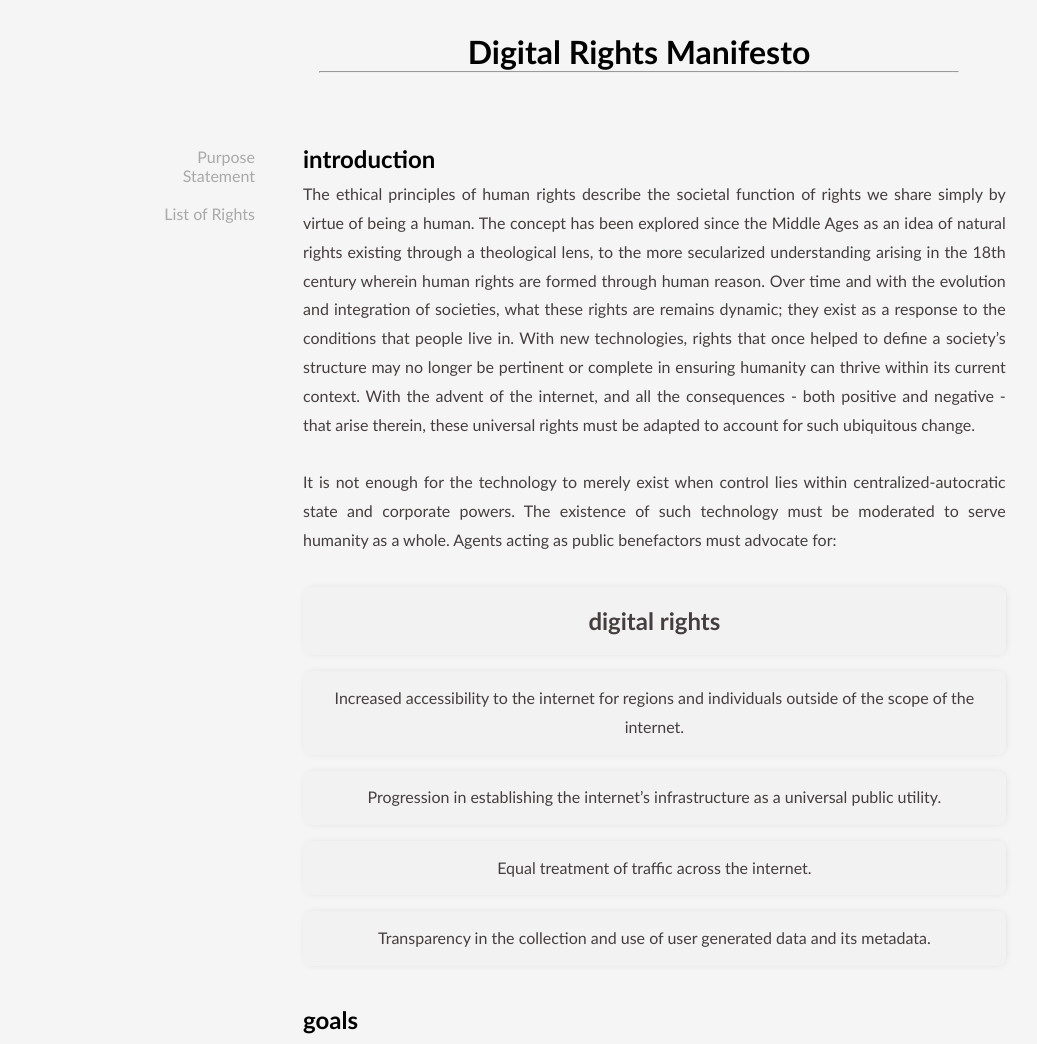
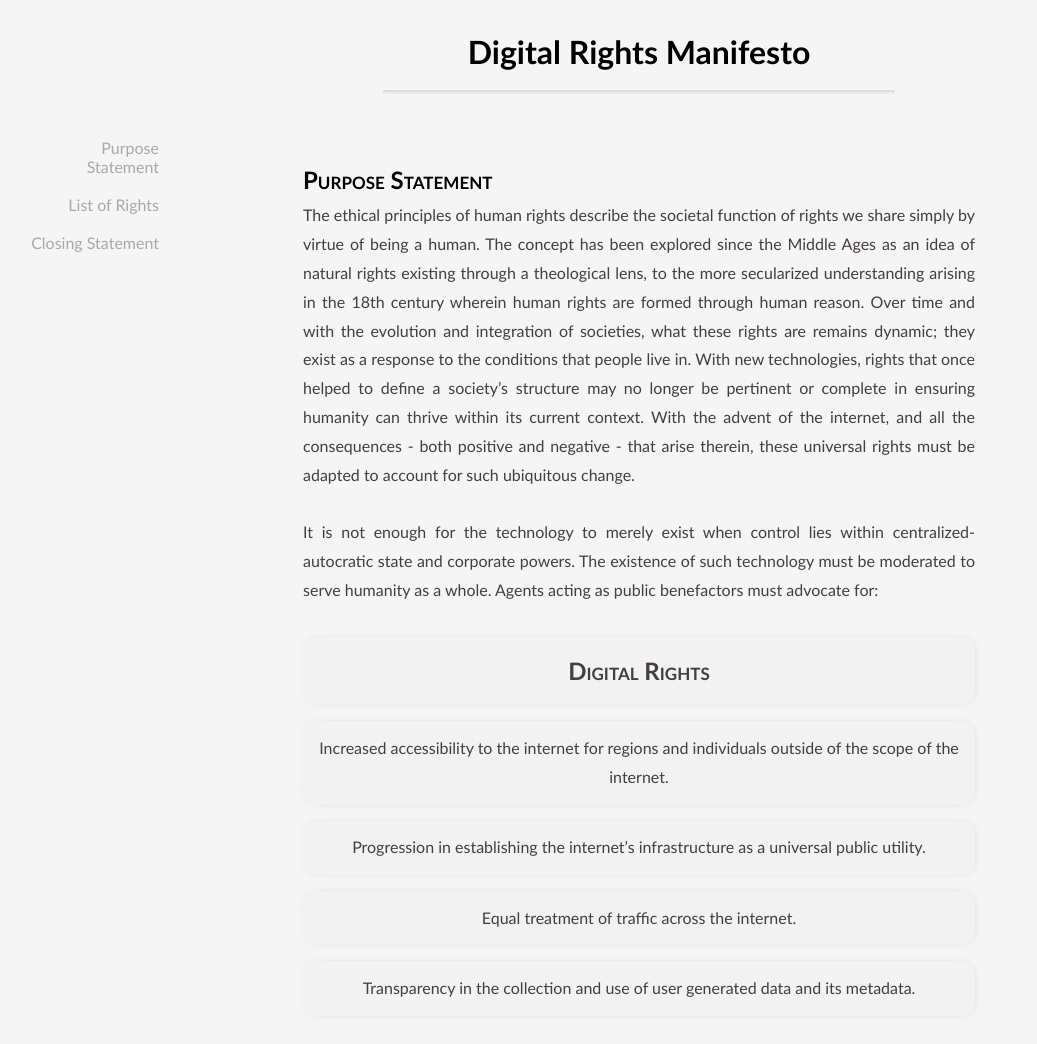
Before and after one commit to Goldbee2/Digital-Rights-Manifesto, a plain HTML site: page index.html in a window 1280 px wide. Shown: the top 1044 px of the page, without its empty margins (1-1038 px from the left). Drawn offline with Linux system fonts and the light colour scheme.

Commit message:
Restructured DOM for better behavior
Changed layout: there is a left flex container and a right flex container which change size to center the article. Now the sidebar clings to the side of the article properly on larger page widths.

Also did some minor styling changes to the bar benear the title and the text in subtitles.

```diff
--- a/index.css
+++ b/index.css
@@ -3,6 +3,7 @@
   --sidebarBGColor: rgb(242, 242, 242);
   --paragraphColor: rgb(70, 62, 62);
   --sidebarTextColor: rgb(170, 168, 168);
+  --lightAccentColor: rgb(221, 221, 221);
   font-family: "Gill Sans", "Gill Sans MT", Calibri, "Trebuchet MS", sans-serif;
 }
 
@@ -10,18 +11,47 @@
   box-sizing: border-box;
   padding: 0;
   margin: 0;
+  scroll-behavior: smooth;
 }
 
 body {
   background-color: var(--backgroundColor);
+  display: flex;
+  flex-direction: row;
+  overflow-x: hidden;
 }
 
+
+
+
+
+#sidebar-container{
+  flex-grow: 1;
+  min-width: 11em;
+  padding-top: 8em;
+}
+
+#right-container{
+  flex-grow: 1;
+  min-width: 11em;
+  content:"";
+  height: 100vh;
+}
+
+
+
+
+
+
+
 #sidebar {
-  float: left;
+  z-index: 10;
   display: flex;
   flex-direction: column;
-  height: 100vh;
-  padding: 2em;
+  padding: 0;
+  position:sticky;
+  top: 2em;
+  float: right;
 }
 
 #sidebar a {
@@ -31,6 +61,7 @@ body {
   margin: 0.2em 0;
   text-align: right;
   color: var(--sidebarTextColor);
+  float: right;
 }
 
 #sidebar a:hover {
@@ -40,18 +71,22 @@ body {
 
 #content {
   display: flex;
-  max-width: 70rem;
-  flex-direction: row;
+  flex-direction: column;
   justify-content: center;
   margin: 0 auto;
+  align-items: center;
+  width: 60em;
+}
+
+header {
+  text-align: center;
+  padding: 2em 0;
+  /* background-color: greenyellow; */
 }
 
 .article {
-  position: relative;
-  margin: 0 auto;
   text-align: justify;
-  width: 100vw;
-  padding: 2em 0;
+  padding: 2em 4em;
   max-width: 50em;
   line-height: 1.8;
 }
@@ -60,17 +95,20 @@ p {
   color: var(--paragraphColor);
 }
 
-header {
-  margin: 0 auto;
-  text-align: center;
-  padding: 2em 0;
-  width: 100vw;
-  /* background-color: greenyellow; */
+a{
+  text-decoration: none;
 }
 
+
+
 h1 hr {
-  max-width: 20em;
+  width: 16em;
   margin: 0 auto;
+  margin-top: 0.6em;
+  height: 2px;
+  border: 2px solid var(--lightAccentColor);
+  border-bottom: 2px solid rgb(235, 237, 237);
+  border-radius: 6px;
 }
 
 ul {
@@ -83,7 +121,7 @@ ul li {
   background-color: var(--sidebarBGColor);
   box-shadow: 1px 0 10px -4px rgba(0, 0, 0, 0.2);
   padding: 0.8rem 1rem;
-  border-radius: 8px;
+  border-radius: 14px;
   list-style: none;
   text-align: center;
 }
@@ -96,3 +134,7 @@ ol li {
 #blank {
   width: 22rem;
 }
+
+h2{
+  font-variant: small-caps;
+}
--- a/index.html
+++ b/index.html
@@ -1,5 +1,6 @@
 <!DOCTYPE html>
 <html lang="en">
+
 <head>
   <meta charset="UTF-8" />
   <title>Digital Rights Manifesto</title>
@@ -8,19 +9,23 @@
 
 <body>
   <!-- <script src="index.js"></script> -->
+  <div id=sidebar-container>
+    <nav id="sidebar">
+      <a href="#purpose">Purpose Statement</a>
+      <a href="#rights">List of Rights</a>
+      <a href="#closing">Closing Statement</a>
+    </nav>
+  </div>
+
+  <div id=content>
     <header>
       <h1>
         Digital Rights Manifesto
         <hr />
       </h1>
     </header>
-    <div id="content">
-      <nav id="sidebar">
-        <a>Purpose Statement</a>
-        <a>List of Rights</a>
-      </nav>
     <div class="article">
-        <h2>introduction</h2>
+      <h2 id="purpose">Purpose Statement</h2>
       <p>
         The ethical principles of human rights describe the societal function
         of rights we share simply by virtue of being a human. The concept has
@@ -42,7 +47,9 @@
         whole. Agents acting as public benefactors must advocate for:<br />
       </p>
       <ul>
-          <li><h2>digital rights</h2></li>
+        <li>
+          <h2 id="rights">Digital Rights</h2>
+        </li>
         <li>
           Increased accessibility to the internet for regions and individuals
           outside of the scope of the internet.
@@ -99,7 +106,7 @@
           clearly presented to the user directly through the application.
         </li>
       </ol>
-        <h2>closing statement</h2>
+      <h2 id="closing">Closing Statement</h2>
       <p>
         The internet is a special technology in that it provides power to
         individuals while also connecting those individuals together. As a
@@ -114,7 +121,10 @@
         across the globe.
       </p>
     </div>
-      <div id="blank"></div>
   </div>
+
+  <div id=right-container> </div>
+
 </body>
+
 </html>
```
Lines whose indentation alone changed are shown as unchanged.
